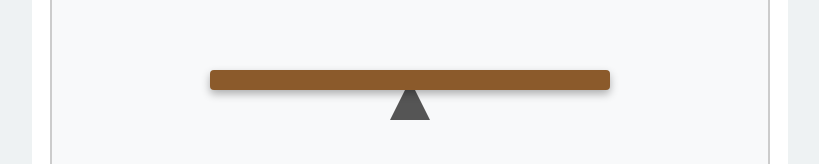
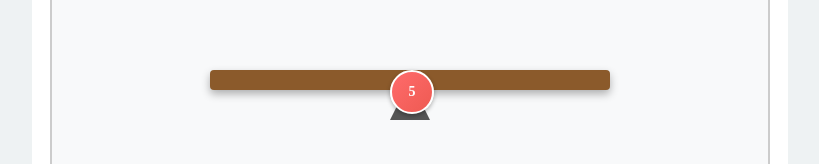
Before and after one commit to ensarterzi54/Ensar-Terzi-SeesawSimulation, a plain HTML site: page index.html in a window 1280 px wide. Both pictures are taken after a click on the element 640 px from the left and 482 px from the top of the page. Shown: the part 402-566 px from the top of the page, without its empty margins (230-1049 px from the left). Drawn offline with Linux system fonts and the light colour scheme.

Commit message:
When clickable element is triggered circle is create on the plank.

```diff
--- a/index.js
+++ b/index.js
@@ -13,27 +13,66 @@ document.addEventListener('DOMContentLoaded', () => {
     document.querySelector(".box3 .value").textContent = data["Right Weight"]
     document.querySelector(".box4 .value").textContent = data["Tilt Angle"]
 
-    const plank = document.querySelector(".plank");
-    const clickable = document.querySelector(".clickable");
-    const resetButton = document.querySelector(".resetButton");
-    let circleCount = 0; // Yuvarlakların konumunu takip etmek için
+    const plank = document.querySelector(".plank")
+    const clickable = document.querySelector(".clickable")
 
-    let previewCircle = document.createElement("div");
-    previewCircle.className = "preview-circle";
-    plank.appendChild(previewCircle);
+    let previewCircle = document.createElement("div")
+    previewCircle.className = "preview-circle"
+    plank.appendChild(previewCircle)
 
     clickable.addEventListener("mousemove", (event) => {
         console.log("Mouse move");
-        const rect = clickable.getBoundingClientRect();
+        const rect = clickable.getBoundingClientRect()
         const hoverX = event.clientX - rect.left;
-        previewCircle.style.left = hoverX - 20 + "px";
-        previewCircle.innerHTML = data["Next Weight"];
-        previewCircle.style.opacity = "1";
-    });
+        previewCircle.style.left = hoverX - 20 + "px"
+        previewCircle.innerHTML = data["Next Weight"]
+        previewCircle.style.opacity = "1"
+    })
 
     // Mouse clickable'dan çıkınca preview kaybolsun
     clickable.addEventListener("mouseleave", () => {
-        console.log("mouse leave");
-        previewCircle.style.opacity = "0";
-    });
+        console.log("mouse leave")
+        previewCircle.style.opacity = "0"
+    })
+
+    clickable.addEventListener("click", (event) => {
+        const plankPosition = plank.getBoundingClientRect()
+        let clickX = event.clientX - plankPosition.left - 20
+
+        const plankCenter = plank.offsetWidth / 2
+        const distanceToCenter = Math.abs((clickX + 20) - plankCenter)
+        const side = (clickX + 20) < plankCenter ? "Sol" : "Sağ"
+        console.log(`Clicked at ${clickX}, Side: ${side}, Distance to center: ${distanceToCenter}`)
+
+        //Ağırlık elementi
+        const circle = document.createElement("div")
+        circle.className = "weight-circle"
+        circle.innerHTML = data["Next Weight"]
+        circle.title = `${side} - ${distanceToCenter.toFixed(0)}px`
+
+        const container = plank.parentElement
+        const containerRect = container.getBoundingClientRect()
+
+        circle.style.position = "fixed"
+        circle.style.left = event.clientX - 20 + "px"
+        circle.style.top = containerRect.top - 100 + "px"
+        circle.style.transition = "top 0.5s ease-in"
+        circle.style.transform = "none";
+
+        container.appendChild(circle)
+
+        setTimeout(() => {
+            circle.style.top = containerRect.top + plankPosition.top - containerRect.top + "px"
+        }, 10);
+
+        setTimeout(() => {
+            circle.style.position = "absolute"
+            circle.style.left = clickX + "px"
+            circle.style.top = "0px";
+            circle.style.transition = "none"
+            circle.style.transform = ""
+
+            plank.appendChild(circle)
+        }, 510)
+    })
 })
--- a/styles.css
+++ b/styles.css
@@ -103,3 +103,18 @@ body {
   color: #007bff;
   font-size: 14px;
 }
+
+.weight-circle {
+  width: 40px;
+  height: 40px;
+  border-radius: 50%;
+  background: linear-gradient(135deg, #ff6b6b, #ee5a52);
+  display: flex;
+  justify-content: center;
+  align-items: center;
+  font-weight: bold;
+  color: white;
+  font-size: 14px;
+  box-shadow: 0 2px 4px rgba(0, 0, 0, 0.3);
+  border: 2px solid #fff;
+}
```
